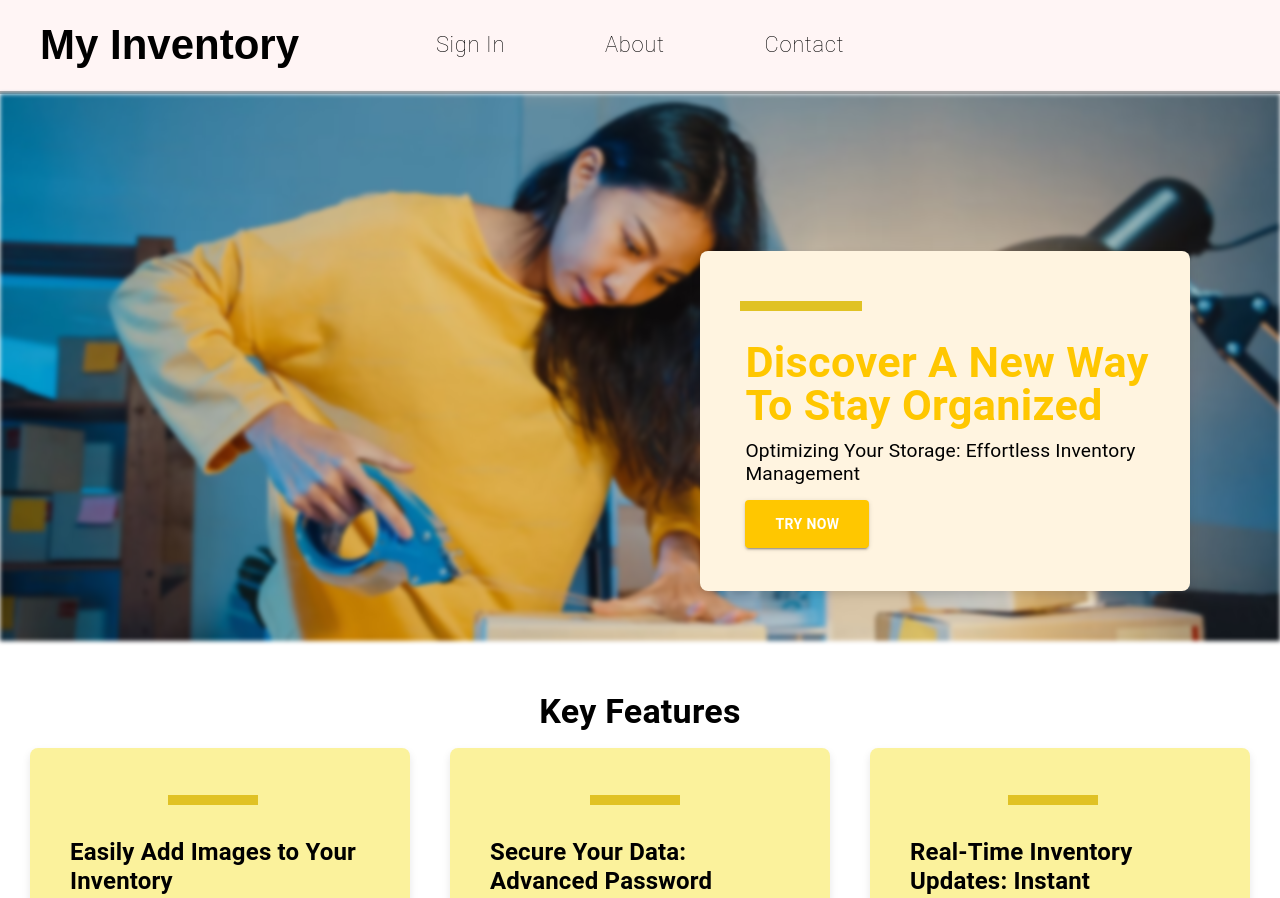
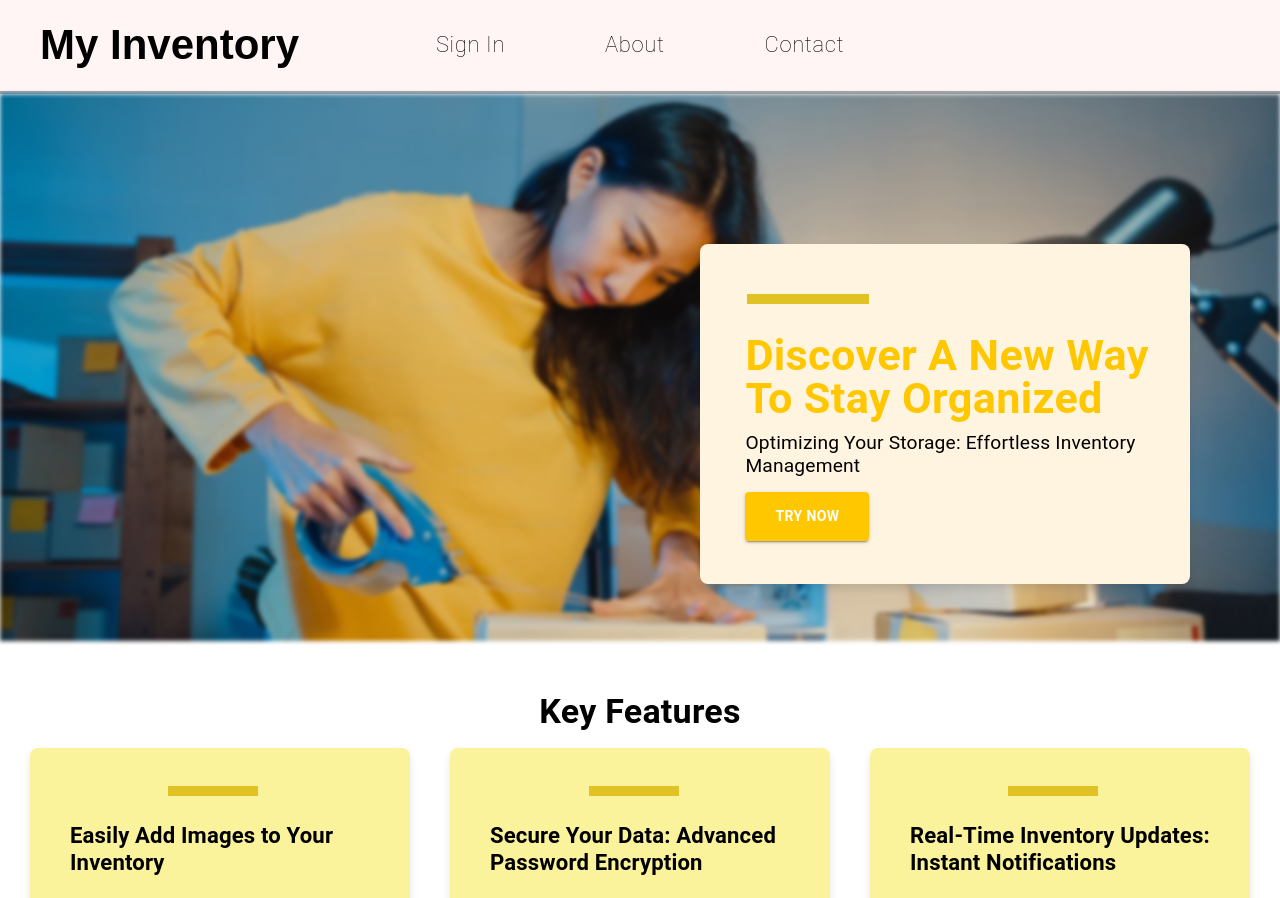
Before and after one commit to Luke7787/ImmaculateInventors, a React (Create React App) app: page / in a window 1280 px wide. Shown: the top 898 px of the page. Built offline with nearby package versions, Linux system fonts and the light colour scheme.

Commit message:
finally done

```diff
--- a/src/pages/Homepage.module.css
+++ b/src/pages/Homepage.module.css
@@ -19,7 +19,7 @@
   background-color: #E0C224;
   position: absolute;
   height: 10px;
-  left: 8%;
+  left: 9.5%;
   width: 25%;
   top: 50px;
 }
@@ -27,7 +27,7 @@
 .decorativeRectangleFeature1 {
   background-color: #E0C224;
   position: absolute;
-  bottom: 340px;
+  bottom: 300px;
   height: 10px;
   left: 168px;
   width: 7%;
@@ -36,16 +36,16 @@
 .decorativeRectangleFeature2 {
   background-color: #E0C224;
   position: absolute;
-  bottom: 340px;
+  bottom: 300px;
   height: 10px;
-  left: 590px;
+  left: 589px;
   width: 7%;
 }
 
 .decorativeRectangleFeature3 {
   background-color: #E0C224;
   position: absolute;
-  bottom: 340px;
+  bottom: 300px;
   height: 10px;
   left: 1008px;
   width: 7%;
@@ -76,6 +76,11 @@
   width: 300px;
 }
 
+.featureTextContainer {
+  margin-bottom: 20px;
+  height: 100px;
+}
+
 .featureIcon {
   object-fit: contain;
   margin: 20px auto;
--- a/src/pages/Homepage.tsx
+++ b/src/pages/Homepage.tsx
@@ -50,22 +50,24 @@ const Homepage = () => {
           </Typography>
           <div className={styles.featuresContainer}>
   {[
-              { text: "Easily Add Images to \n Your Inventory", img: "addImage.png" },
+    { text: "Easily Add Images to Your Inventory", img: "addImage.png" },
     { text: "Secure Your Data: Advanced Password Encryption", img: "Lock.png" },
     { text: "Real-Time Inventory Updates: Instant Notifications", img: "bell.png" }
   ].map((feature, index) => (
     <div key={index} className={styles.featureBox}>
-                <div className={styles.decorativeRectangleFeature1}></div>
-                <div className={styles.decorativeRectangleFeature2}></div>
-                <div className={styles.decorativeRectangleFeature3}></div>
+      {index === 0 && <div className={styles.decorativeRectangleFeature1}></div>}
+      {index === 1 && <div className={styles.decorativeRectangleFeature2}></div>}
+      {index === 2 && <div className={styles.decorativeRectangleFeature3}></div>}
+      <div style={{paddingTop: '35px', display: 'flex', flexDirection: 'column', height: '90%', justifyContent: 'space-between'}}>
         <Typography
           variant="h6"
           align="left"
-                  style={{ fontWeight: 'bold', fontSize: '1.5rem', lineHeight: 1.2, position: 'relative', paddingTop: '50px'}}
+          style={{ fontWeight: 'bold', fontSize: '1.38rem', lineHeight: 1.2}}
         >
           {feature.text}
         </Typography>
         <img src={`/images/${feature.img}`} alt={feature.text} className={styles.featureIcon} />
+      </div>
     </div>
   ))}
 </div>
```
Lines whose indentation alone changed are shown as unchanged.
